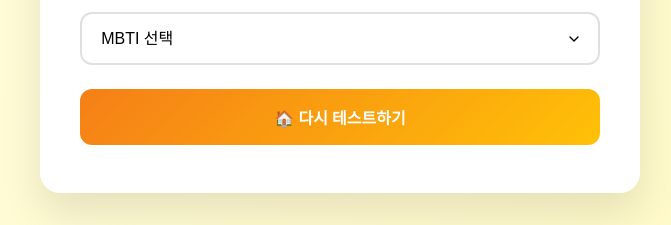
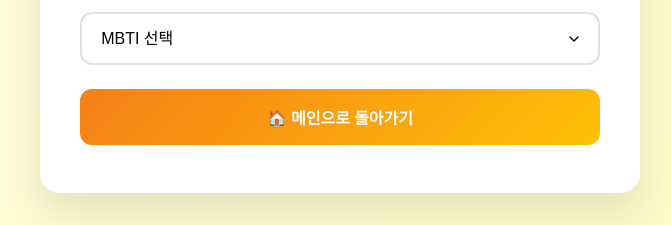
Before and after one commit to daesang-jang/mbti-travel-ui, a Flask app: template templates/ESFJ.html in a window 1280 px wide. Shown: the part 747-972 px from the top of the page, without its empty margins (300-971 px from the left). Run offline with Flask 3, Linux system fonts and the light colour scheme; the template is opened without the code that fills it, so the values that code supplies are empty.

Commit message:
Assistant checkpoint: 모든 홈 버튼 텍스트를 '메인으로 돌아가기'로 통일
Assistant generated file changes:
- templates/ESTJ.html: 홈 버튼 텍스트 통일
- templates/ESTP.html: 홈 버튼 텍스트 통일
- templates/INTJ.html: 홈 버튼 텍스트 통일
- templates/ENFP.html: 홈 버튼 텍스트 통일
- templates/ISTJ.html: 홈 버튼 텍스트 통일
- templates/ENFJ.html: 홈 버튼 텍스트 통일
- templates/ENTP.html: 홈 버튼 텍스트 통일
- templates/ENTJ.html: 홈 버튼 텍스트 통일
- templates/ESFJ.html: 홈 버튼 텍스트 통일
- templates/ESFP.html: 홈 버튼 텍스트 통일
- templates/INFJ.html: 홈 버튼 텍스트 통일
- templates/INFP.html: 홈 버튼 텍스트 통일
- templates/ISFJ.html: 홈 버튼 텍스트 통일
- templates/ISFP.html: 홈 버튼 텍스트 통일
- templates/ISTP.html: 홈 버튼 텍스트 통일

---

User prompt:

홈으로 가는 가장 하단의 버튼이

1. "메인으로 돌아가기"  (예 : INTP)
2. "다시 테스트하기"  (예 : ESTJ)

이렇게 두가지로 나뉘는데

메인으로 돌아가기로
메시지와 모양 통일해줄 수 있어?

Replit-Commit-Author: Assistant
Replit-Commit-Session-Id: 659bb1b0-50a2-4ebc-b14b-984612d212e1

````diff
--- a/templates/ENFJ.html
+++ b/templates/ENFJ.html
@@ -208,7 +208,7 @@
             </div>
 
             <div class="back-button">
-                <a href="/">🏠 다시 테스트하기</a>
+                <a href="/">🏠 메인으로 돌아가기</a>
             </div>
         </div>
     </div>
--- a/templates/ENFP.html
+++ b/templates/ENFP.html
@@ -1,4 +1,3 @@
-
 <!DOCTYPE html>
 <html lang="ko">
 <head>
--- a/templates/ENTJ.html
+++ b/templates/ENTJ.html
@@ -208,7 +208,7 @@
             </div>
 
             <div class="back-button">
-                <a href="/">🏠 다시 테스트하기</a>
+                <a href="/">🏠 메인으로 돌아가기</a>
             </div>
         </div>
     </div>
--- a/templates/ENTP.html
+++ b/templates/ENTP.html
@@ -208,7 +208,7 @@
             </div>
 
             <div class="back-button">
-                <a href="/">🏠 다시 테스트하기</a>
+                <a href="/">🏠 메인으로 돌아가기</a>
             </div>
         </div>
     </div>
--- a/templates/ESFJ.html
+++ b/templates/ESFJ.html
@@ -208,7 +208,7 @@
             </div>
 
             <div class="back-button">
-                <a href="/">🏠 다시 테스트하기</a>
+                <a href="/">🏠 메인으로 돌아가기</a>
             </div>
         </div>
     </div>
--- a/templates/ESFP.html
+++ b/templates/ESFP.html
@@ -208,7 +208,7 @@
             </div>
 
             <div class="back-button">
-                <a href="/">🏠 다시 테스트하기</a>
+                <a href="/">🏠 메인으로 돌아가기</a>
             </div>
         </div>
     </div>
--- a/templates/ESTJ.html
+++ b/templates/ESTJ.html
@@ -208,7 +208,7 @@
             </div>
 
             <div class="back-button">
-                <a href="/">🏠 다시 테스트하기</a>
+                <a href="/">🏠 메인으로 돌아가기</a>
             </div>
         </div>
     </div>
--- a/templates/ESTP.html
+++ b/templates/ESTP.html
@@ -1,4 +1,3 @@
-
 <!DOCTYPE html>
 <html lang="ko">
 <head>
@@ -223,3 +222,4 @@
   </div>
 </body>
 </html>
+```
--- a/templates/INFJ.html
+++ b/templates/INFJ.html
@@ -208,7 +208,7 @@
             </div>
 
             <div class="back-button">
-                <a href="/">🏠 다시 테스트하기</a>
+                <a href="/">🏠 메인으로 돌아가기</a>
             </div>
         </div>
     </div>
--- a/templates/INFP.html
+++ b/templates/INFP.html
@@ -208,7 +208,7 @@
             </div>
 
             <div class="back-button">
-                <a href="/">🏠 다시 테스트하기</a>
+                <a href="/">🏠 메인으로 돌아가기</a>
             </div>
         </div>
     </div>
--- a/templates/INTJ.html
+++ b/templates/INTJ.html
@@ -1,4 +1,3 @@
-
 <!DOCTYPE html>
 <html lang="ko">
 <head>
--- a/templates/ISFJ.html
+++ b/templates/ISFJ.html
@@ -208,7 +208,7 @@
             </div>
 
             <div class="back-button">
-                <a href="/">🏠 다시 테스트하기</a>
+                <a href="/">🏠 메인으로 돌아가기</a>
             </div>
         </div>
     </div>
--- a/templates/ISFP.html
+++ b/templates/ISFP.html
@@ -208,7 +208,7 @@
             </div>
 
             <div class="back-button">
-                <a href="/">🏠 다시 테스트하기</a>
+                <a href="/">🏠 메인으로 돌아가기</a>
             </div>
         </div>
     </div>
--- a/templates/ISTJ.html
+++ b/templates/ISTJ.html
@@ -1,4 +1,3 @@
-
 <!DOCTYPE html>
 <html lang="ko">
 <head>
--- a/templates/ISTP.html
+++ b/templates/ISTP.html
@@ -208,7 +208,7 @@
             </div>
 
             <div class="back-button">
-                <a href="/">🏠 다시 테스트하기</a>
+                <a href="/">🏠 메인으로 돌아가기</a>
             </div>
         </div>
     </div>
````
